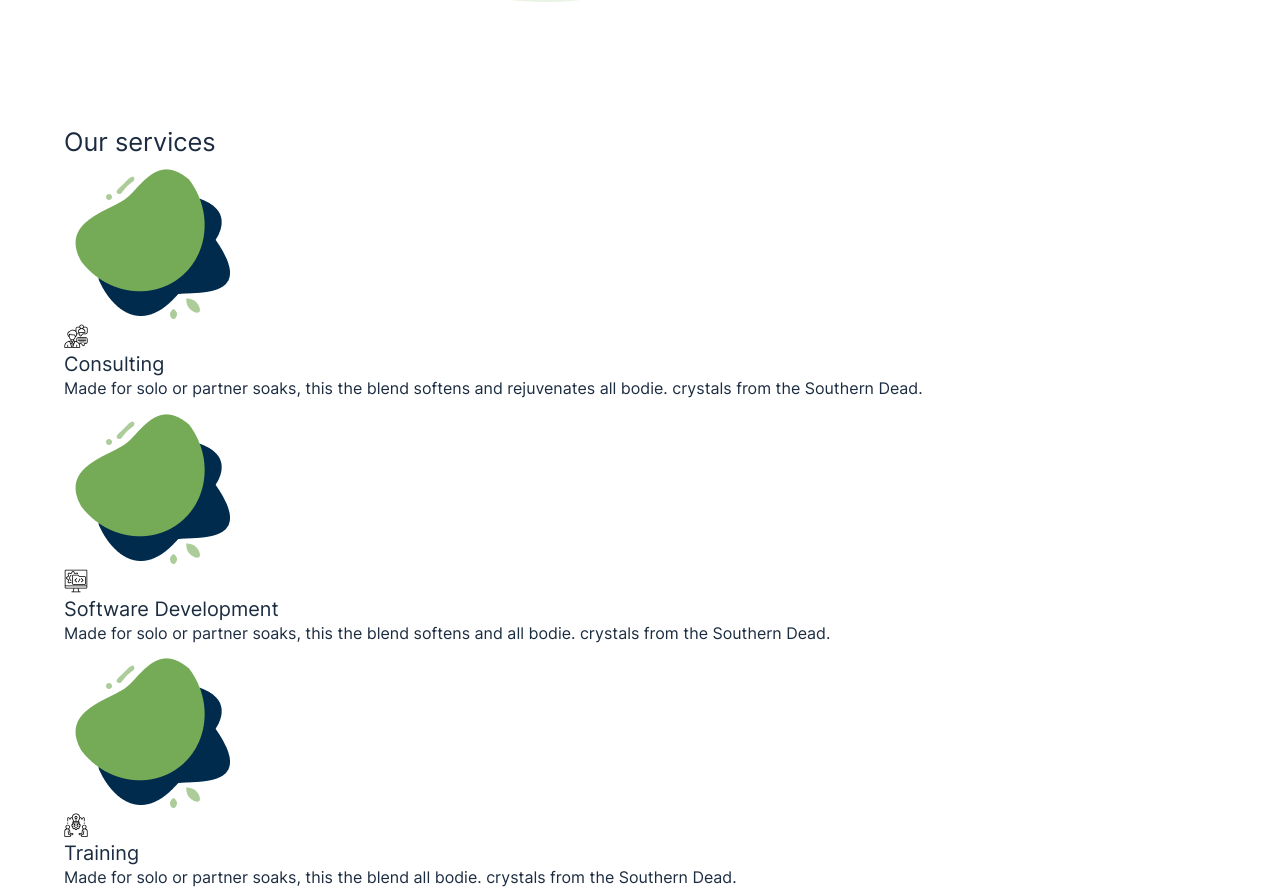
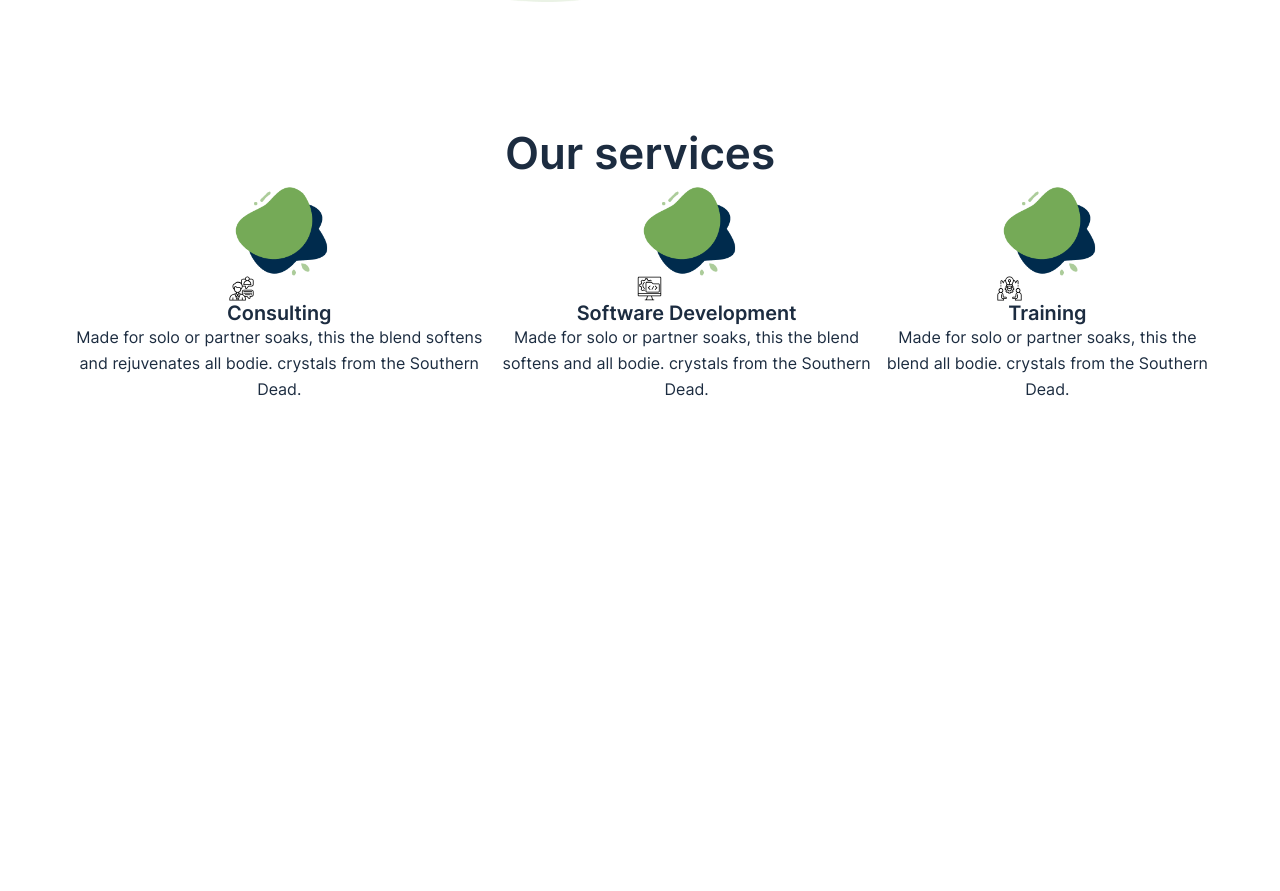
Before and after one commit to NithinVellodan/Steyp-exam1, a plain HTML site: page index.html in a window 1280 px wide. Shown: the part 1280-2171 px from the top of the page. After the commit the page ends 1682 px from the top, so only its background shows below. Drawn offline with Linux system fonts and the light colour scheme.

Commit message:
service section done

```diff
--- a/css/style.css
+++ b/css/style.css
@@ -265,49 +265,51 @@ br.clear {
     margin-top: 36px;
 }
 #our_services {
-
 }
 
-#our_services section.top  {
-
+#our_services section.top {
 }
 
-#our_services section.top  h2 {
-
+#our_services section.top h2 {
+    text-align: center;
+    font-size: 44px;
+    font-weight: 600;
 }
 
-#our_services section.top  div.services {
-
+#our_services section.top div.services {
 }
 
-#our_services section.top  div.services ul {
-
+#our_services section.top div.services ul {
+    display: flex;
 }
 
-#our_services section.top  div.services ul li {
+#our_services section.top div.services ul li {
+    /* display: flex; */
 
+    text-align: center;
 }
 
-#our_services section.top  div.services ul li div.frame {
-
+#our_services section.top div.services ul li div.frame {
+    width: 100px;
+    margin: 0 auto;
 }
 
-#our_services section.top  div.services ul li div.frame img {
-
+#our_services section.top div.services ul li div.frame img {
+    width: 100%;
+    display: block;
 }
 
-#our_services section.top  div.services ul li div.picture {
-
+#our_services section.top div.services ul li div.picture {
 }
 
-#our_services section.top  div.services ul li div.picture img {
-
+#our_services section.top div.services ul li div.picture img {
+    width: 25%;
 }
 
-#our_services section.top  div.services ul li h3 {
-
+#our_services section.top div.services ul li h3 {
+    font-weight: 600;
+    text-align: center;
 }
 
-#our_services section.top  div.services ul li p {
-
+#our_services section.top div.services ul li p {
 }
```
Also changed, not shown: index.html (+6 -3 lines).
